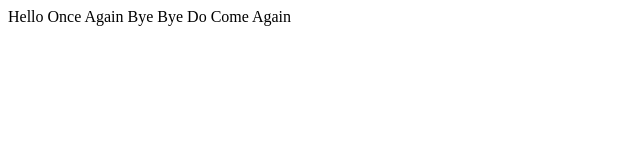
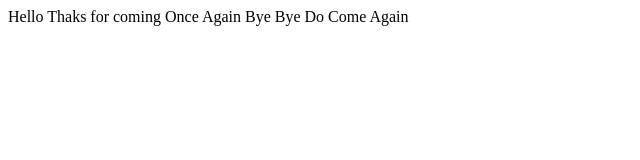
Before and after one commit to apurvaK-Cuelogic/git_assign1, a plain HTML site: page index.html in a window 1280 px wide. Shown: the whole page, without its empty margins (0-640 px from the left). Drawn offline with Linux system fonts and the light colour scheme.

Commit message:
S_100 =>another Line added in index.html

```diff
--- a/index.html
+++ b/index.html
@@ -1,5 +1,6 @@
 <html>
 Hello
+Thaks for coming
 Once Again
 Bye Bye
 Do Come Again
```
